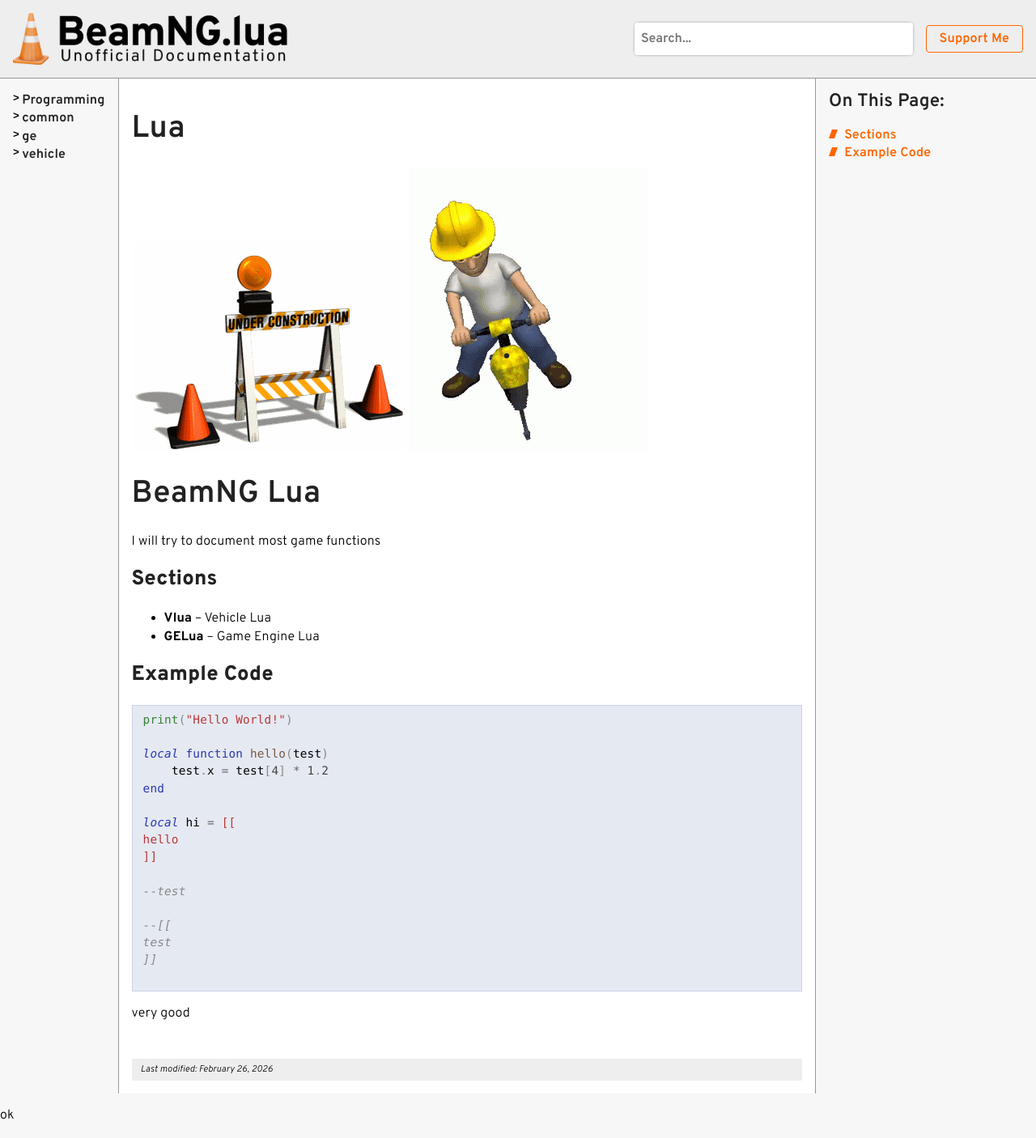
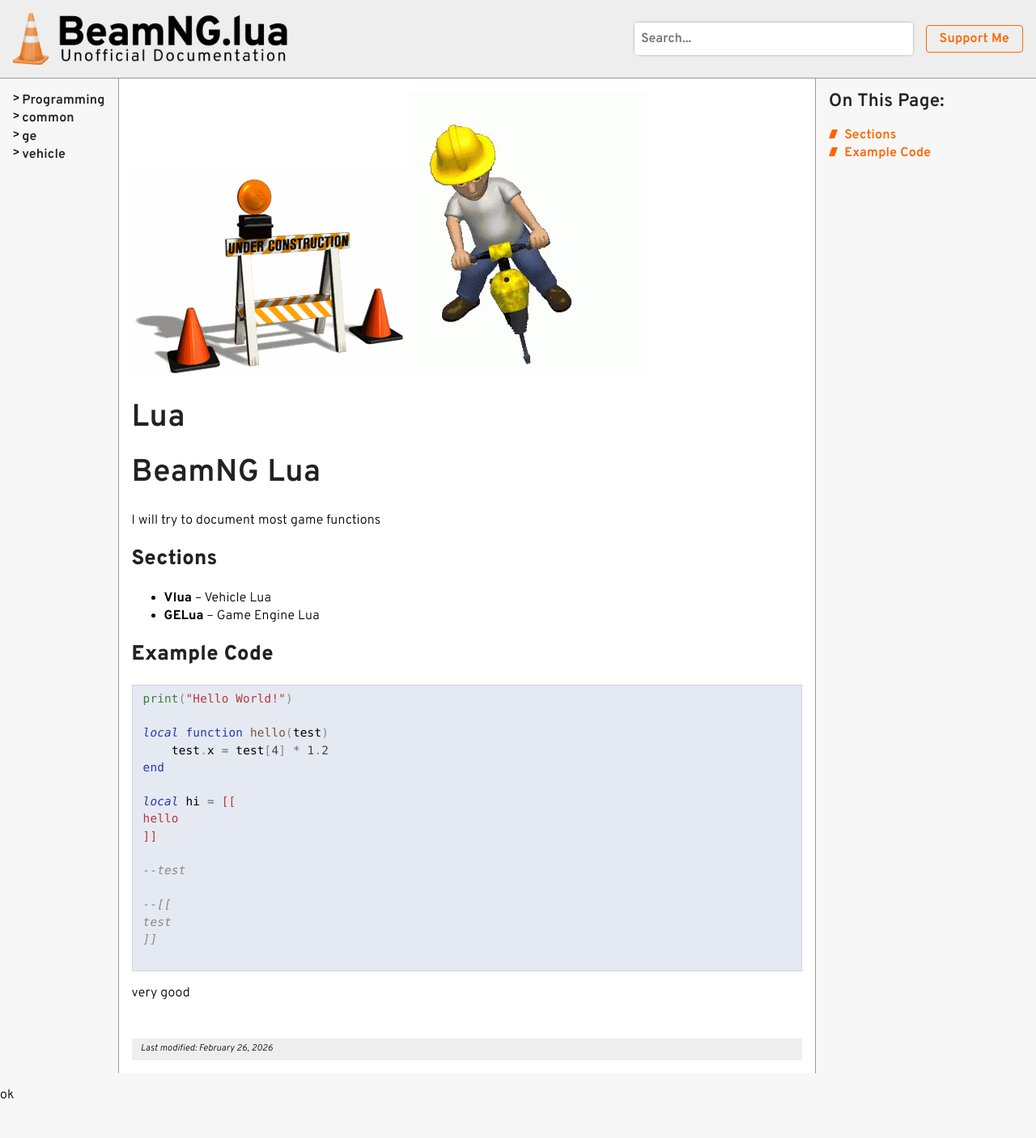
Before and after one commit to E32k/e32k.github.io, a Jekyll site: the page built from BeamNG.lua/index.md, in a window 1280 px wide. Shown: the whole page at 81% size. Built offline with Jekyll 4.4.1, drawn with Linux system fonts in a browser that asks for light colours; after the commit the page ends 1380 px from its top, so only the background shows below that.

Commit message:
Added title

```diff
--- a/_layouts/beamlua.html
+++ b/_layouts/beamlua.html
@@ -30,9 +30,9 @@
   <div class="layout">
     <aside class="sites">{% include sites.html %}</aside>
     <main class="content">
-      <h1>{{ page.title | default: page.name }}</h1>
       <img src="/images/under-construction.gif" alt="Under Construction GIF">
       <img src="/images/construction-worker.gif" alt="Construction Worker GIF">
+      <h1>{{ page.title | default: page.name }}</h1>
       {{ content }}
       {% if page.date %}
         <div class="moddate">
```
